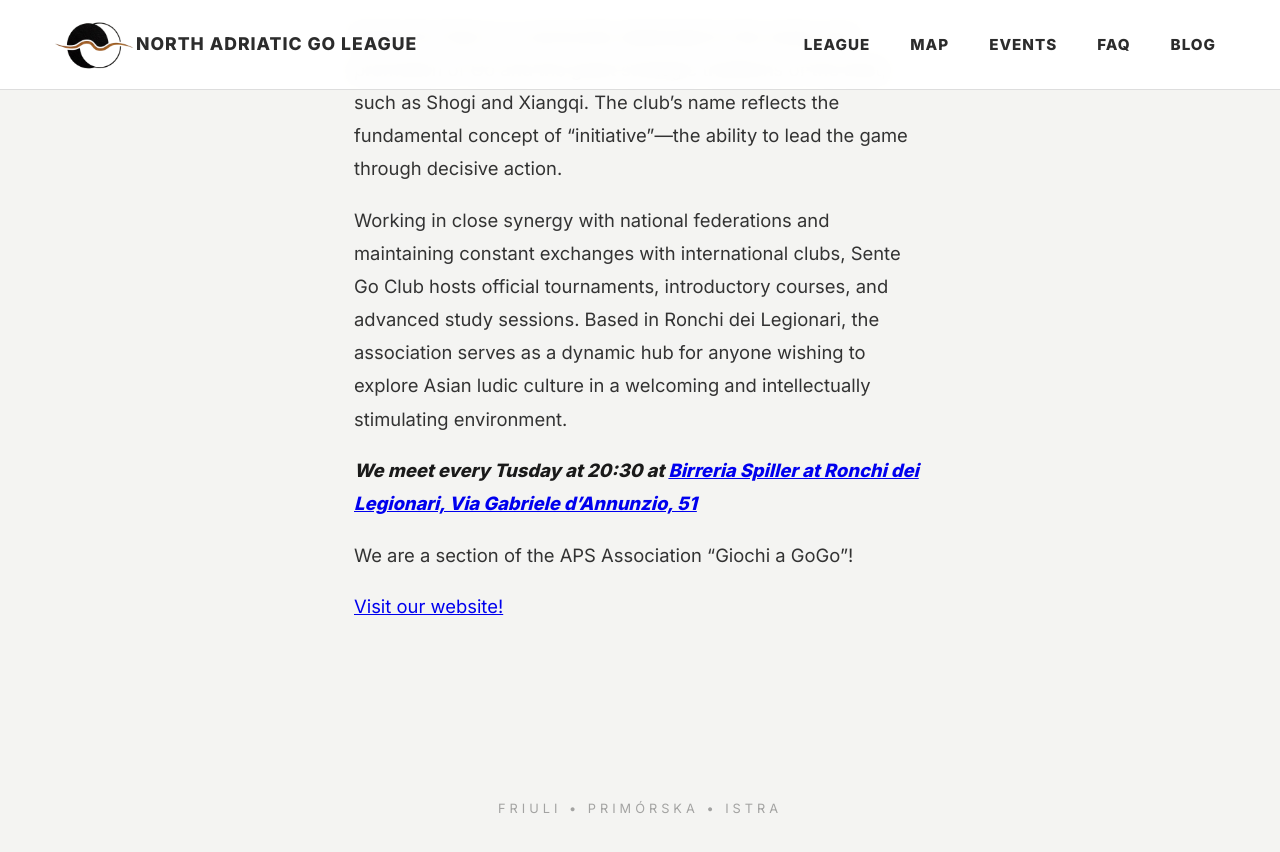
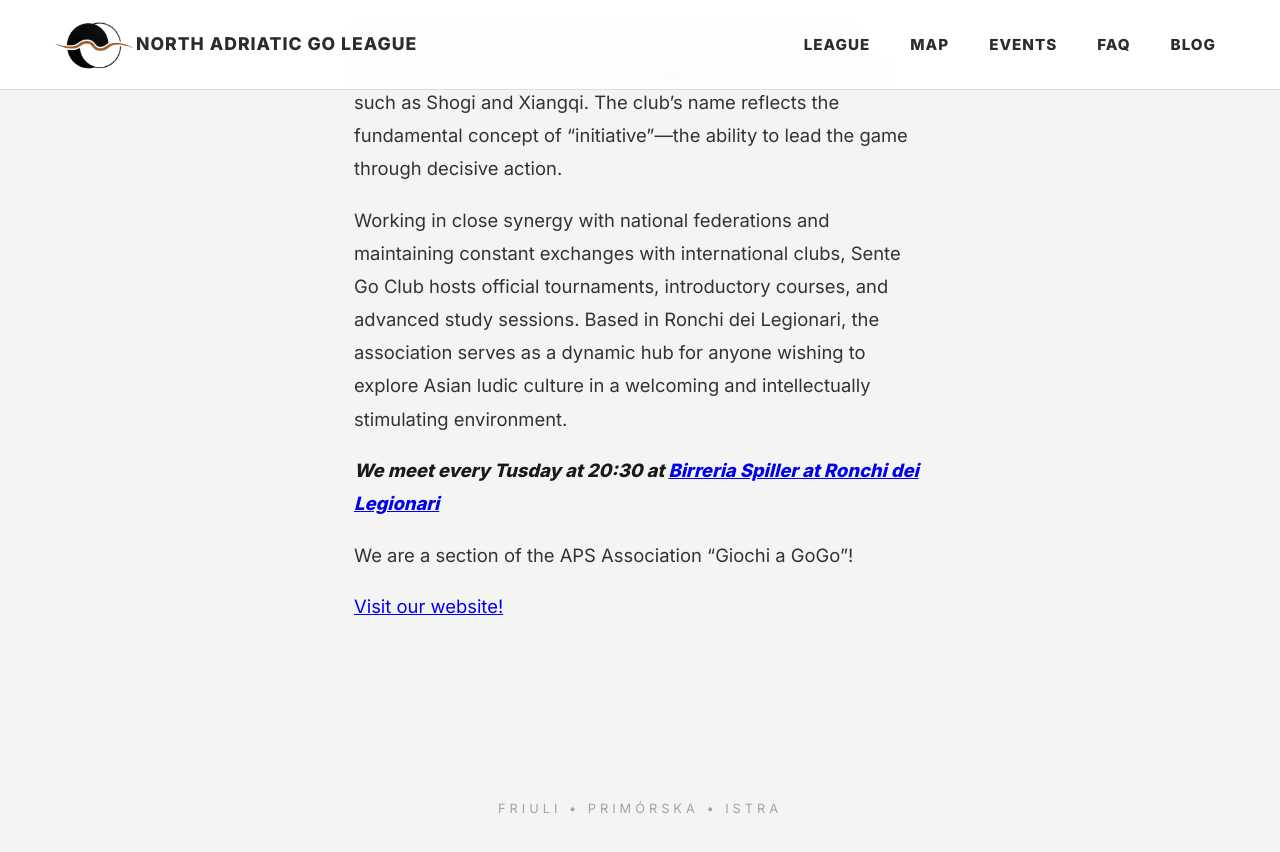
Before and after one commit to North-Adriatic-Go-League/north-adriatic-go-league.github.io, a Jekyll site: the page built from sente.md, in a window 1280 px wide and 900 px high, scrolled down 1126 px. Shown: the top 852 px of the window. Built offline with Jekyll 4.4.1, drawn with Linux system fonts in a browser that asks for light colours; some web fonts are replaced.

Commit message:
Update sente.md

```diff
--- a/sente.md
+++ b/sente.md
@@ -11,7 +11,7 @@ Sente Go Club is a community dedicated to the study and promotion of Go and the
 
 Working in close synergy with national federations and maintaining constant exchanges with international clubs, Sente Go Club hosts official tournaments, introductory courses, and advanced study sessions. Based in Ronchi dei Legionari, the association serves as a dynamic hub for anyone wishing to explore Asian ludic culture in a welcoming and intellectually stimulating environment.
 
-***We meet every Tusday at 20:30 at [Birreria Spiller at Ronchi dei Legionari, Via Gabriele d'Annunzio, 51](https://www.google.com/url?sa=t&source=web&rct=j&opi=89978449&url=/maps/place//data%3D!4m2!3m1!1s0x477ba72756c6dacb:0xf9b18a8556cc690d%3Fsa%3DX%26ved%3D1t:8290%26ictx%3D111)***
+***We meet every Tusday at 20:30 at [Birreria Spiller at Ronchi dei Legionari](https://www.google.com/url?sa=t&source=web&rct=j&opi=89978449&url=/maps/place//data%3D!4m2!3m1!1s0x477ba72756c6dacb:0xf9b18a8556cc690d%3Fsa%3DX%26ved%3D1t:8290%26ictx%3D111)***
 
 We are a section of the APS Association "Giochi a GoGo"!
 
```
